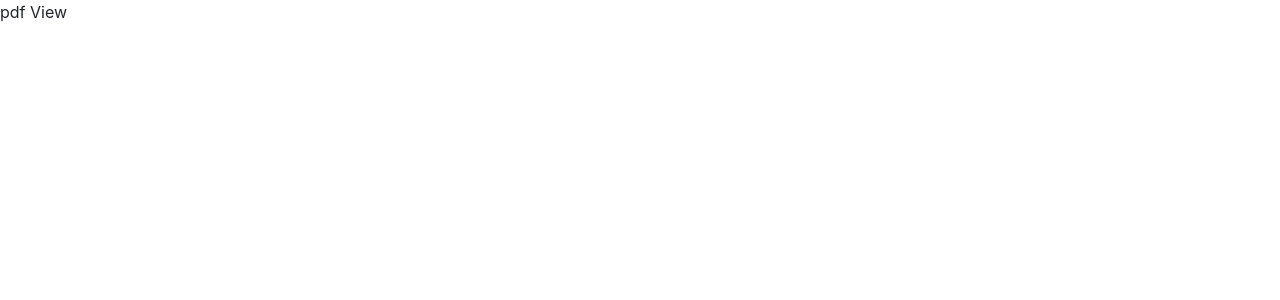
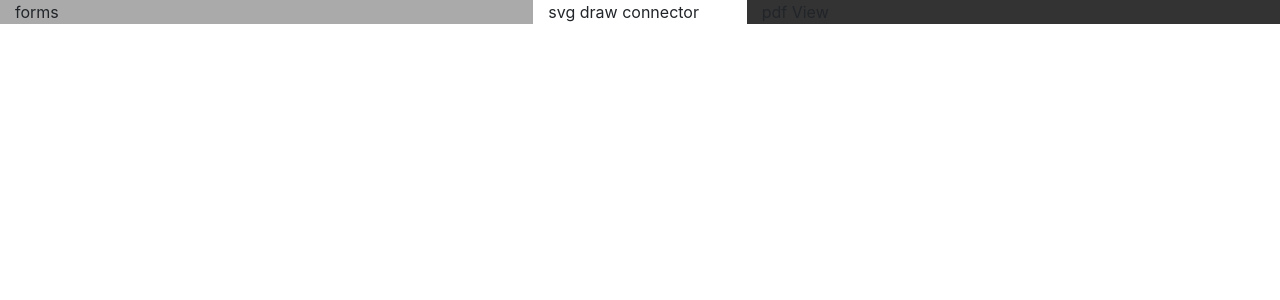
Before and after one commit to balabizsoft/ngPDFView01, an Angular app: page / in a window 1280 px wide. Shown: the top 300 px of the page. Built offline with nearby package versions, Linux system fonts and the light colour scheme.

Commit message:
Split three col

```diff
--- a/src/app/app.component.html
+++ b/src/app/app.component.html
@@ -1 +1,15 @@
-pdf View
+<div class="container-fluid" >
+    <div class="row" style="height:-webkit-fill-available;">
+        <div class="col" style="background-color:#aaa">
+            forms
+        </div>
+
+        <div class="col-2">
+            svg draw connector
+        </div>
+
+        <div class="col" style="background-color:#333">
+            pdf View
+        </div>
+    </div>
+</div>
```
